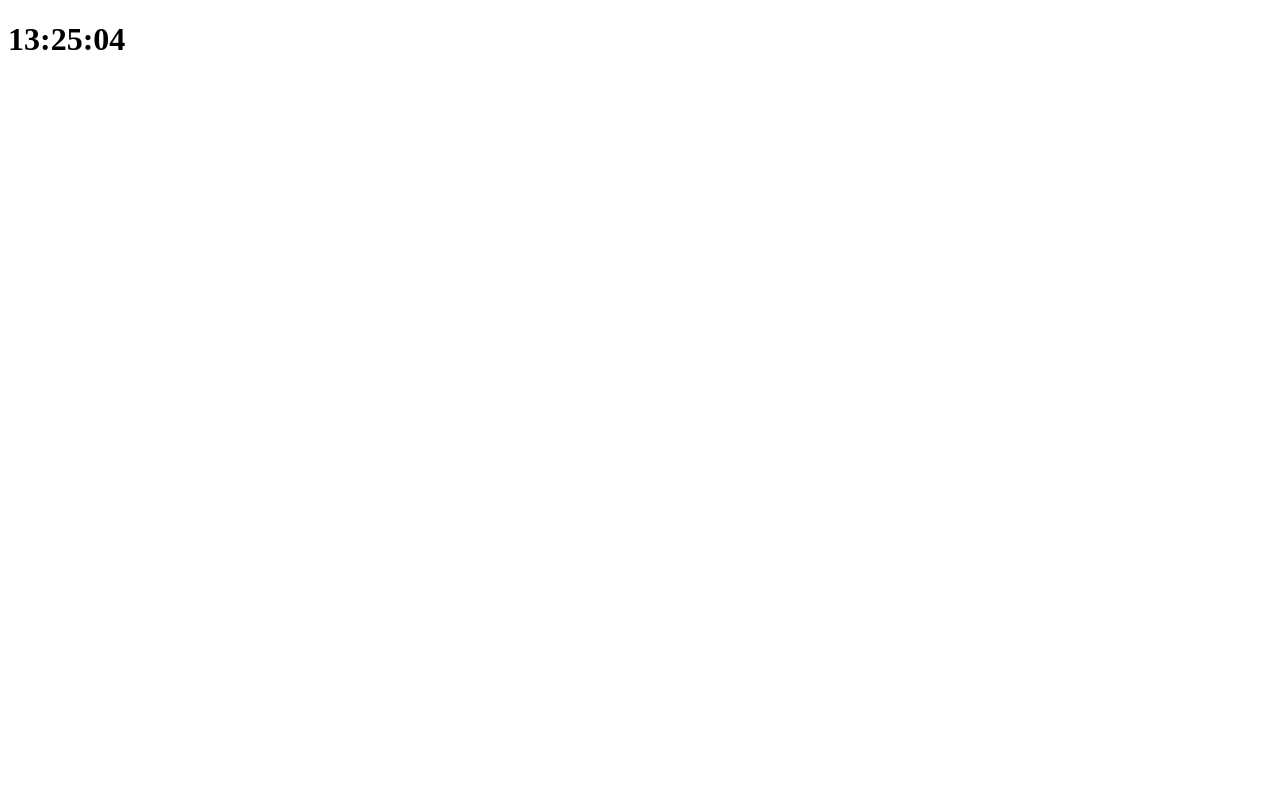
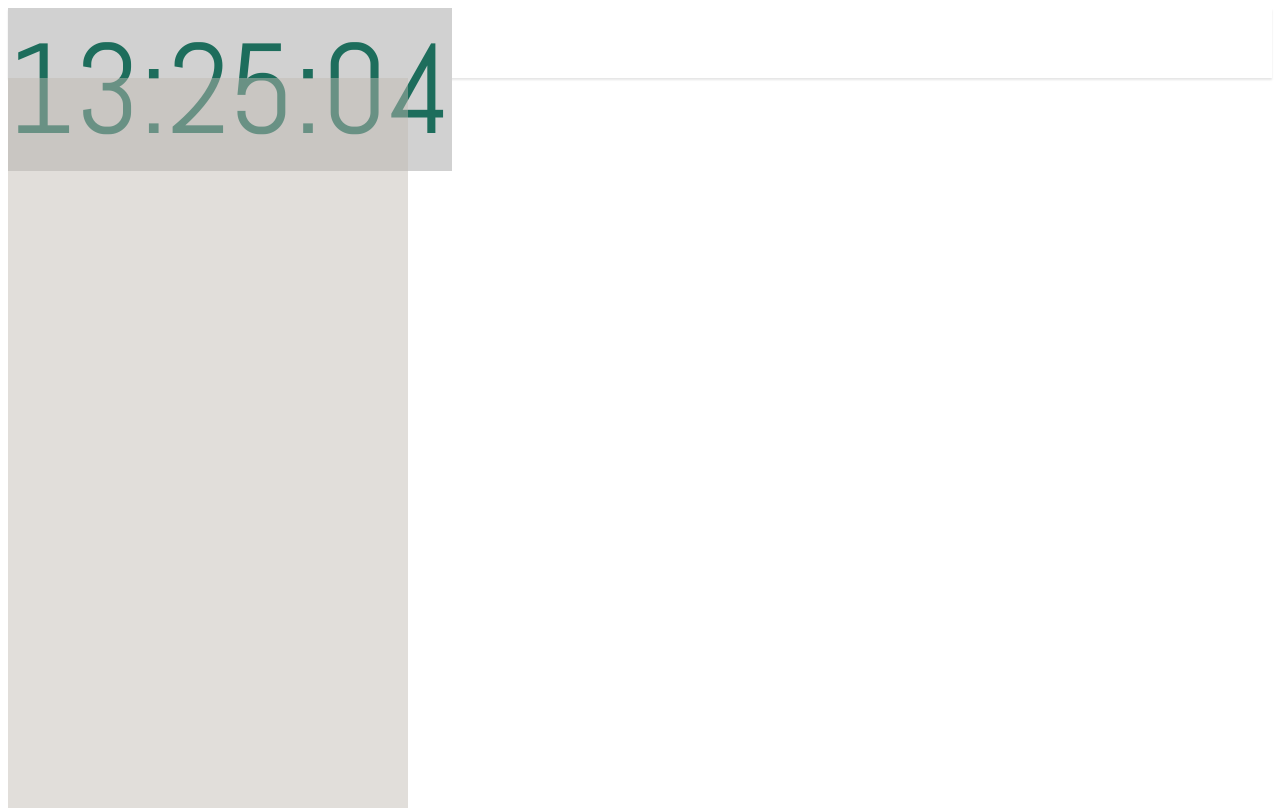
Before and after one commit to bluejoyq/2019_summer_todolist, a plain HTML site: page project/public/index.html in a window 1280 px wide. Drawn offline with nearby package versions, Linux system fonts and the light colour scheme.

Commit message:
2019-08-28 layout making

```diff
--- a/project/public/clock.js
+++ b/project/public/clock.js
@@ -3,11 +3,11 @@ function clock(){
     const hour = date.getHours();
     const minute = date.getMinutes();
     const second = date.getSeconds();
-    let now_time= hour > 10 ? hour : "0" + hour;
+    let now_time= hour >= 10 ? hour : "0" + hour;
     now_time+= ":"
-    now_time+= minute > 10 ? minute : "0" + minute;
+    now_time+= minute >= 10 ? minute : "0" + minute;
     now_time+= ":"
-    now_time+= second > 10 ? second : "0" + second;
+    now_time+= second >= 10 ? second : "0" + second;
     $(".clock").text(now_time);
 }
 
--- a/project/public/index.html
+++ b/project/public/index.html
@@ -1,11 +1,25 @@
 <!DOCTYPE html>
 <head>
     <script src="https://ajax.googleapis.com/ajax/libs/jquery/3.4.1/jquery.min.js"></script>
+    <link rel = "stylesheet" href="style.css">
+    <link href="https://fonts.googleapis.com/css?family=Abel|Nanum+Gothic&display=swap" rel="stylesheet">
     <meta charset="UTF-8">
     <title>Document</title>
 </head>
 <body>
-    <h1 class="clock">00:00:00</h1>
+    <div class ="wrap">
+        <div class="tablist">
+            <p class="clock" id="clock">00:00:00</p>
+        </div>
+        <div class = "content">
+            <div class = "aside">
+
+            </div>
+            <div class = "main">
+
+            </div>
+        </div>
+    </div>
 
     <script src="./clock.js"></script>
 </body>
--- /dev/null
+++ b/project/public/style.css
@@ -0,0 +1,42 @@
+*{
+    border : 0px;
+}
+
+html,body{
+    height: 100%;
+}
+
+#clock{
+    display : inline;
+    color: rgb(29, 109, 92);
+    background-color: rgb(209, 209, 209);
+    font-size: 10vw;
+    font-family: 'Abel', sans-serif;
+}
+
+.wrap{
+    display: flex;
+    flex-direction: column;
+    height: 100%;
+}
+.tablist {
+    height: 70px;
+    box-shadow: 0 2px 2px 0 rgba(0,0,0,0.1);
+    background-color: white;
+}
+
+.content {
+    display: flex;
+    flex: 1;
+}
+.aside {
+    display: flex;
+    flex: none;
+    width: 400px;
+    background-color: #bfbab078;
+}
+.main{
+    display: flex;
+    flex: 1;
+    overflow: auto;
+}
```
Also changed, not shown: project/app.js (+13 -1 lines).
